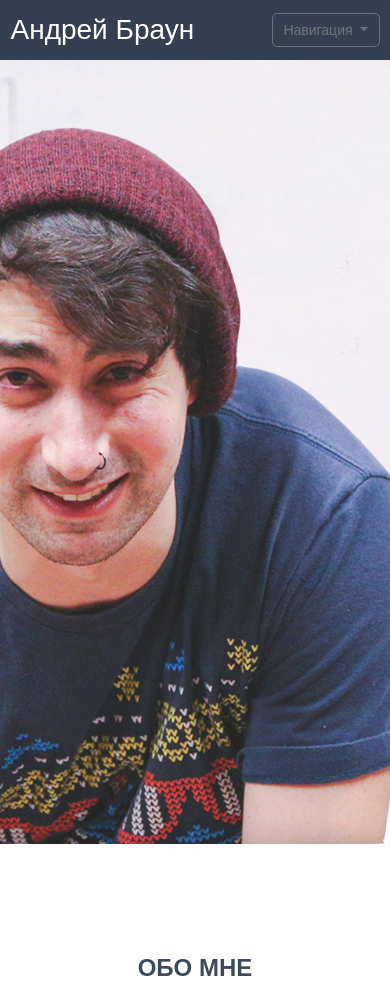
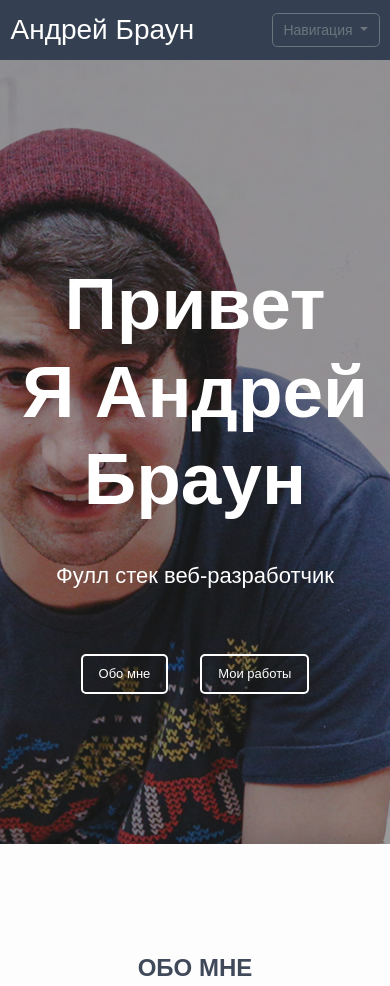
Before and after one commit to Hansertop/Hansertop.github.io, a plain HTML site: page mainPractic/test.html in a window 390 px wide. Shown: the top 986 px of the page. Drawn offline with Linux system fonts and the light colour scheme; files whose address does not match are found by name; a web font is replaced by a local one.

Commit message:
Add files via upload

```diff
--- a/mainPractic/src/css/test.css
+++ b/mainPractic/src/css/test.css
@@ -19,6 +19,7 @@ nav{
     height: 60px;
     background: #344051;
     position: fixed;
+    z-index: 10;
 }
 
 .logo{
@@ -59,6 +60,7 @@ nav{
     float: left;
     color: #2c384a;
     text-align: center;
+    width: 100%;
     opacity: 0;
     -webkit-animation: titlemove 1s ease forwards;
     -o-animation: titlemove 1s ease forwards;
@@ -69,8 +71,9 @@ nav{
 }
 
 .title_container h1{
-    font-size: 60px;
-    font-weight: bold;
+    font-family: Arial, sans-serif;
+    font-size: 73px;
+    font-weight: 600;
 }
 
 .title_container h4{
@@ -149,7 +152,7 @@ nav{
     }
     to{
         opacity: 1;
-        margin-left: 404px;
+        margin-left: 0px;
     }
 }
 
@@ -188,11 +191,11 @@ nav{
 }
 
 .cherta1{
-    margin: 33px 920px 60px 920px;
+
 }
 
 .photo{
-    margin: 0px 928px 32px 860px;
+
     opacity: 0;
     -webkit-animation: photomove 10s ease forwards;
     -o-animation: photomove 10s ease forwards;
@@ -202,11 +205,11 @@ nav{
 @keyframes photomove{
     from{
         opacity: 0;
-        margin-left: -400px;
+        margin-left: -500px;
     }
     to{
         opacity: 1;
-        margin-left: 860px;
+        margin-left: 0px;
     }
 }
 
@@ -678,3 +681,26 @@ font-size: 27px;
 .white-btn:visited{
    color: white;
 }
+
+@media (max-width: 991px){
+    .title_container, .title_container h4, .title_container input{
+        color: white;
+        position: relative;
+        z-index: 3;
+    }
+    .title_container input{
+        border: 2px solid #fff;
+    }
+    .main{
+        position: relative;
+    }
+    .main::after{
+        content: "";
+        bottom: 0;
+        top: 0;
+        left: 0;
+        right: 0;
+        position: absolute;
+        background: rgba(0,0,0,0.4)
+    }
+}
--- a/mainPractic/test.html
+++ b/mainPractic/test.html
@@ -48,11 +48,10 @@
 
    <main>
    <section class="main">
-    <div class="container h-100"><div class="row align-items-center h-100"><div class="col-lg-6">
-       <div class="title_container">
+    <div class="container h-100"><div class="row align-items-center h-100"><div class="col-lg-6 mt-5 pt-5">
+       <div class="title_container mt-5 pt-5">
       <h1>Привет <br>Я Андрей Браун</h1>
-      <h4> <span class="icon-point-right-custom"></span>
-      Фулл стек веб-разработчик</h4>
+      <h4>Фулл стек веб-разработчик</h4>
       <input type="button" value="Обо мне">
       <input type="button" value="Мои работы">
    </div>
@@ -62,8 +61,11 @@
    </main>
 
     <div class="second"> <div class="title_second">
+    <div class="container h-100"> <div class="row align-items-center h-100">
+    <div class="col-xxl-2 justify-content-center">
+    <h2>ОБО МНЕ</h2>
+       </div> </div>  </div>
 
-    <h2>ОБО МНЕ</h2>
     <img src="src/image/cherta.jpg" class="cherta1">
     <img src="src/image/grayboy.png" class="photo">
 
```
